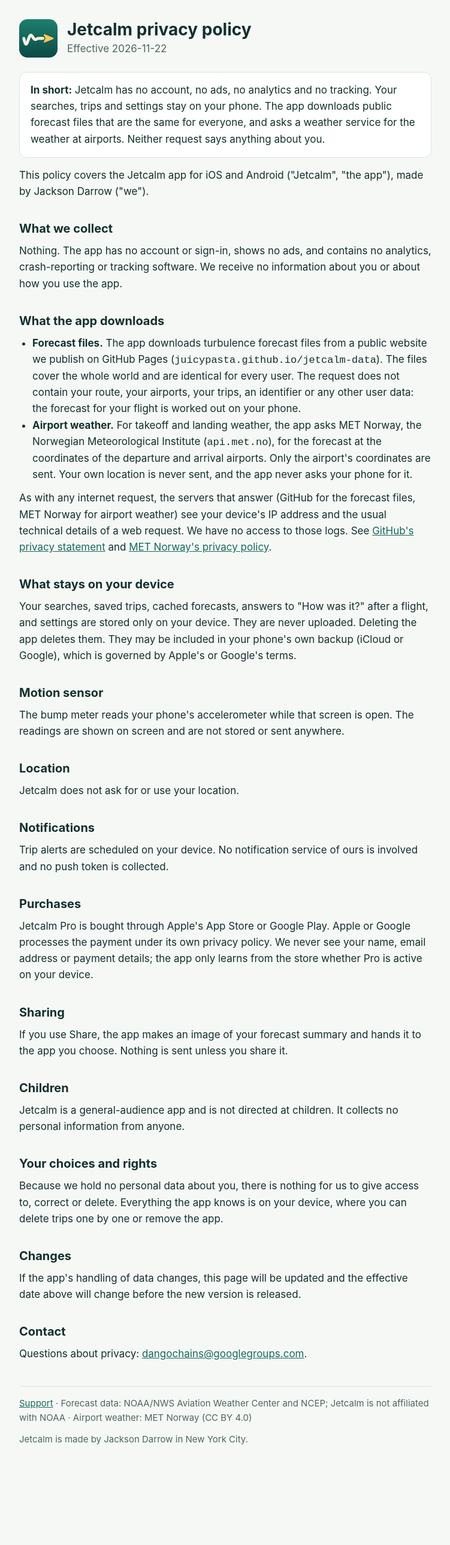
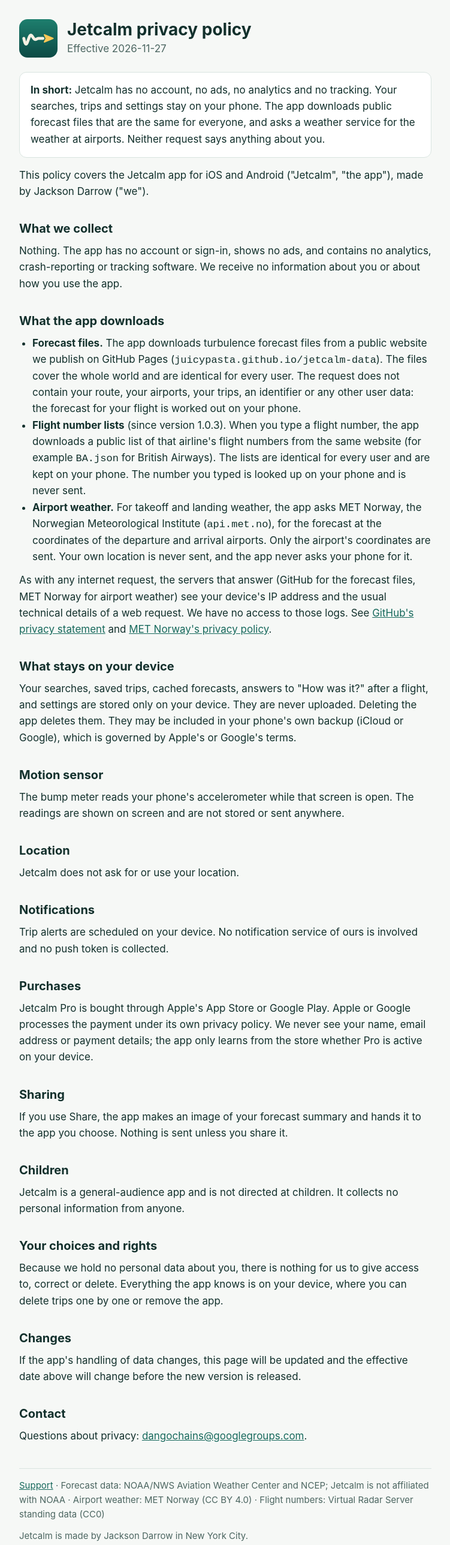
Before and after one commit to JuicyPasta/juicypasta.github.io, a plain HTML site: page jetcalm/privacy.html in a window 1280 px wide. Shown: the whole page at 60% size, without its empty margins (264-1015 px from the left). Before the commit the page ends 2480 px from the top, so only its background shows below. Drawn offline with Linux system fonts and the light colour scheme.

Commit message:
Jetcalm: flight numbers in the support FAQ and the privacy policy; light picker icons in dark mode
- Support: "Do I need my flight number?" says a number can fill in the
  airports since 1.0.3 (from a public list that can be out of date).
- Privacy policy (effective 2026-11-27): the app downloads an airline's
  public list of flight numbers from the same site; the number typed is
  looked up on the phone and never sent. Credit for the route data.
- Forecast page: the date and time fields' own icons were near black on the
  dark field (color-scheme: dark on those two inputs).

Co-Authored-By: Claude Opus 5.5 <noreply@anthropic.com>

```diff
--- a/jetcalm/privacy.html
+++ b/jetcalm/privacy.html
@@ -12,7 +12,7 @@
 <main>
 <header>
 <img src="icon.png" alt="Jetcalm app icon">
-<div><h1>Jetcalm privacy policy</h1><p>Effective 2026-11-22</p></div>
+<div><h1>Jetcalm privacy policy</h1><p>Effective 2026-11-27</p></div>
 </header>
 
 <div class="card">
@@ -27,6 +27,7 @@
 <h2>What the app downloads</h2>
 <ul>
 <li><strong>Forecast files.</strong> The app downloads turbulence forecast files from a public website we publish on GitHub Pages (<code>juicypasta.github.io/jetcalm-data</code>). The files cover the whole world and are identical for every user. The request does not contain your route, your airports, your trips, an identifier or any other user data: the forecast for your flight is worked out on your phone.</li>
+<li><strong>Flight number lists</strong> (since version 1.0.3). When you type a flight number, the app downloads a public list of that airline's flight numbers from the same website (for example <code>BA.json</code> for British Airways). The lists are identical for every user and are kept on your phone. The number you typed is looked up on your phone and is never sent.</li>
 <li><strong>Airport weather.</strong> For takeoff and landing weather, the app asks MET Norway, the Norwegian Meteorological Institute (<code>api.met.no</code>), for the forecast at the coordinates of the departure and arrival airports. Only the airport's coordinates are sent. Your own location is never sent, and the app never asks your phone for it.</li>
 </ul>
 <p>As with any internet request, the servers that answer (GitHub for the forecast files, MET Norway for airport weather) see your device's IP address and the usual technical details of a web request. We have no access to those logs. See <a href="https://docs.github.com/en/site-policy/privacy-policies/github-general-privacy-statement">GitHub's privacy statement</a> and <a href="https://www.met.no/en/About-us/privacy">MET Norway's privacy policy</a>.</p>
@@ -62,7 +63,7 @@
 <p>Questions about privacy: <a href="mailto:dangochains@googlegroups.com?subject=Jetcalm%20privacy">dangochains@googlegroups.com</a>.</p>
 
 <footer>
-<p><a href="./">Support</a> · Forecast data: NOAA/NWS Aviation Weather Center and NCEP; Jetcalm is not affiliated with NOAA · Airport weather: MET Norway (CC BY 4.0)</p>
+<p><a href="./">Support</a> · Forecast data: NOAA/NWS Aviation Weather Center and NCEP; Jetcalm is not affiliated with NOAA · Airport weather: MET Norway (CC BY 4.0) · Flight numbers: Virtual Radar Server standing data (CC0)</p>
 <p>Jetcalm is made by Jackson Darrow in New York City.</p>
 </footer>
 </main>
--- a/jetcalm/turbulence-forecast/page.css
+++ b/jetcalm/turbulence-forecast/page.css
@@ -93,3 +93,5 @@ td:first-child{white-space:nowrap}
 @media (max-width:420px){h1{font-size:26px}.headline h2{font-size:23px}main{padding-top:20px}}
 .pro-note{font-size:15px;border-left:4px solid var(--accent);padding-left:10px}
 #message .route{border-top:0;margin-top:0;padding-top:0}
+/* Dark mode: the date and time pickers' own icons were near black on the dark field. */
+@media (prefers-color-scheme:dark){input[type=date],input[type=time]{color-scheme:dark}}
```
Also changed, not shown: jetcalm/index.html (+1 -1 lines).
